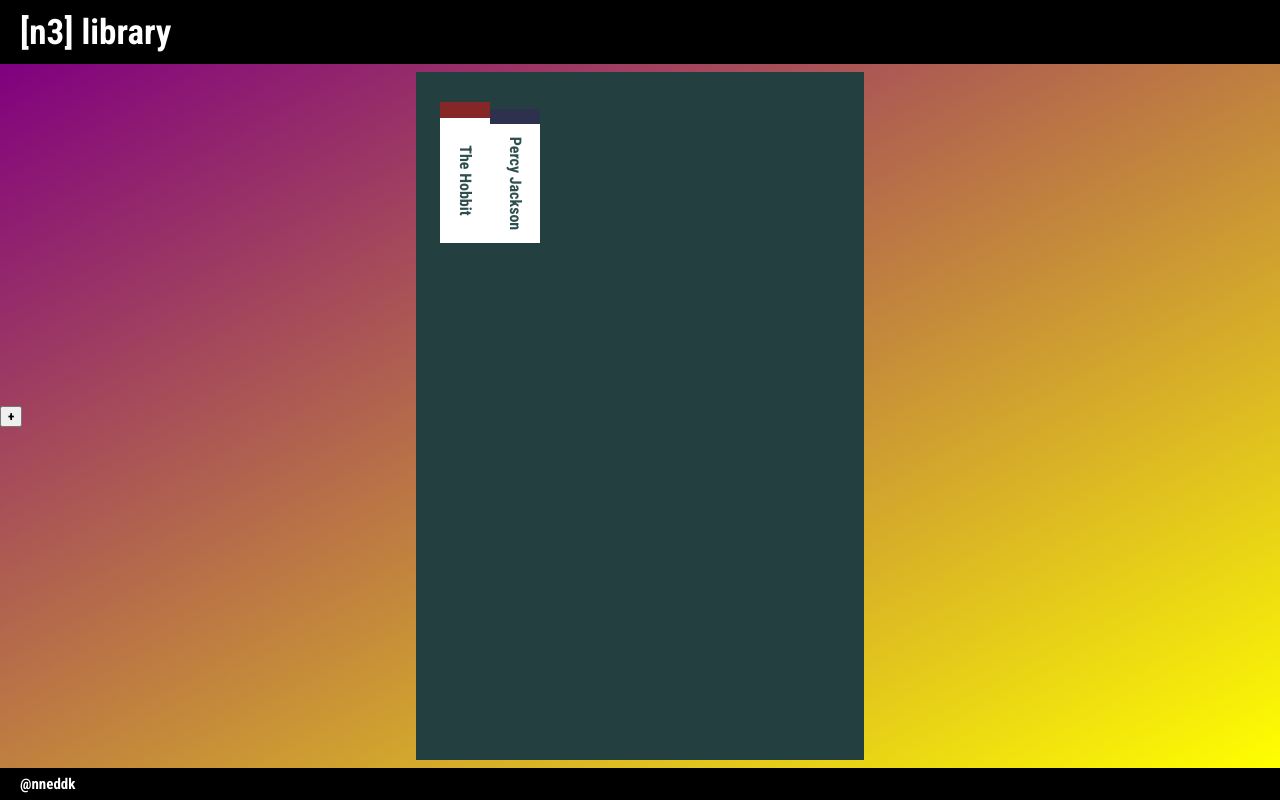
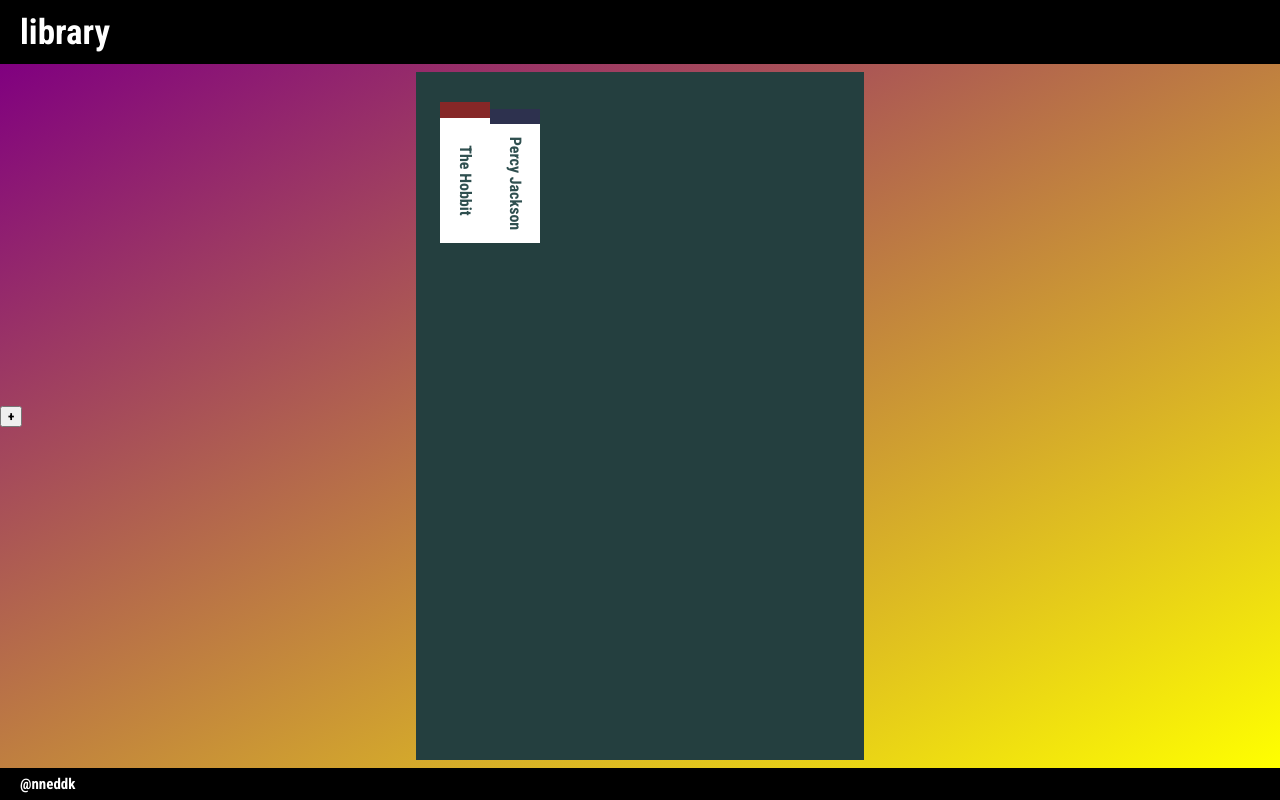
Before and after one commit to nneddk/library, a plain HTML site: page index.html in a window 1280 px wide. Drawn offline with Linux system fonts and the light colour scheme.

Commit message:
Update index.html

```diff
--- a/index.html
+++ b/index.html
@@ -9,7 +9,7 @@
     <title>Library</title>
 </head>
 <body>
-    <div class = 'header'>[n3] library</div>
+    <div class = 'header'>library</div>
     <div id = 'wrapper'>
         </div>
     </div>
```
